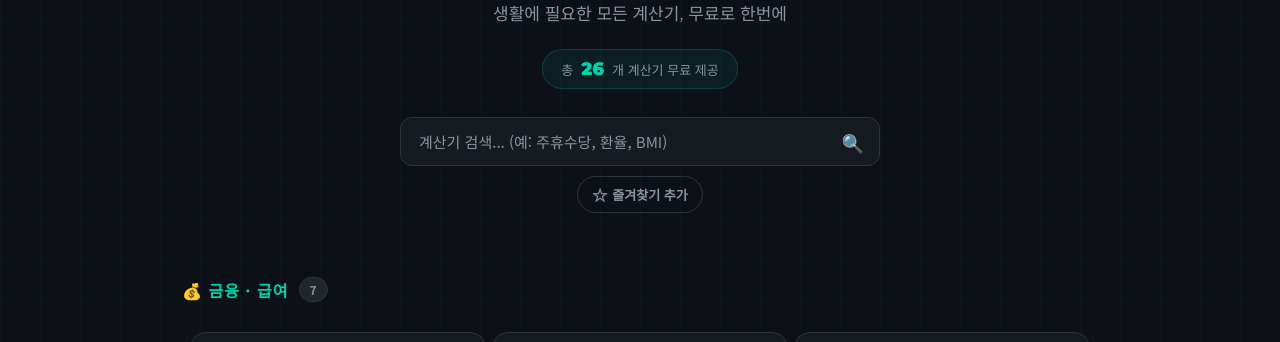
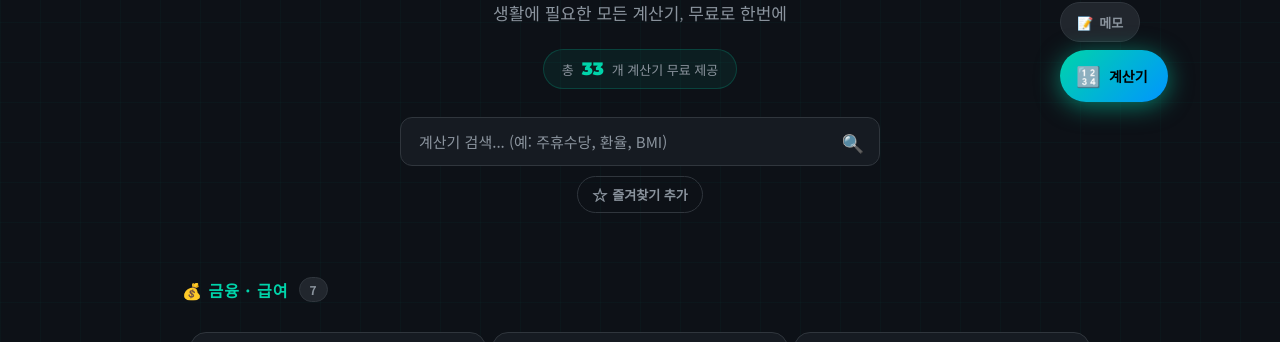
Before and after one commit to kwondawson-cyber/modueCalc, a plain HTML site: page index.html in a window 1280 px wide. Shown: the part 178-520 px from the top of the page. Drawn offline with Linux system fonts and the light colour scheme.

Commit message:
Add files via upload

```diff
--- a/calculator.js
+++ b/calculator.js
@@ -7,8 +7,6 @@
   style.textContent = `
     #calc-fab {
       position: fixed;
-      bottom: 28px;
-      right: 24px;
       height: 52px;
       padding: 0 20px 0 16px;
       background: linear-gradient(135deg, #00d4aa, #0095ff);
@@ -35,8 +33,6 @@
 
     #calc-panel {
       position: fixed;
-      bottom: 96px;
-      right: 24px;
       width: 320px;
       background: #161b22;
       border: 1px solid #30363d;
--- a/common.js
+++ b/common.js
@@ -1,8 +1,8 @@
 // ============================================================
-// common.js v2 — 모두의계산기 공통 기능
-// 홈버튼(🏠HOME) / 즐겨찾기(localStorage) / 메모(localStorage유지) / 관련계산기
+// common.js v3 — 모두의계산기 공통 기능
 // ============================================================
 (function () {
+
   const CALC_LIST = [
     { title: '연봉 실수령액',  path: '/salary',          emoji: '💰' },
     { title: '퇴직금',        path: '/retirement',       emoji: '🏦' },
@@ -42,6 +42,7 @@
   const currentPath = location.pathname.replace(/\/$/, '') || '/';
   const isHome = (currentPath === '/');
 
+  // ── localStorage ──────────────────────────────────────────
   function getFavs() { try { return JSON.parse(localStorage.getItem('ec_favs') || '[]'); } catch(e) { return []; } }
   function saveFavs(a) { try { localStorage.setItem('ec_favs', JSON.stringify(a)); } catch(e) {} }
   function isFav(p) { return getFavs().includes(p); }
@@ -53,34 +54,83 @@
   function getMemo() { try { return localStorage.getItem('ec_memo') || ''; } catch(e) { return ''; } }
   function saveMemo(v) { try { localStorage.setItem('ec_memo', v); } catch(e) {} }
 
-  // ── CSS ──────────────────────────────────────────────────
+  // ── CSS ───────────────────────────────────────────────────
   const S = document.createElement('style');
   S.textContent = `
+
+    /* ── 홈 버튼: 기존 .site-name 완전 override ── */
+    .site-name,
+    .site-name * {
+      all: unset !important;
+    }
     .site-name {
       display: inline-flex !important;
-      flex-direction: column;
-      align-items: center;
-      justify-content: center;
-      gap: 2px;
-      width: 56px; height: 56px;
-      background: rgba(0,212,170,0.08);
-      border: 1px solid rgba(0,212,170,0.3) !important;
-      border-radius: 50%;
-      cursor: pointer;
-      transition: all 0.2s;
-      font-family: 'Noto Sans KR', sans-serif;
+      flex-direction: column !important;
+      align-items: center !important;
+      justify-content: center !important;
+      gap: 2px !important;
+      width: 54px !important;
+      height: 54px !important;
+      background: rgba(0,212,170,0.08) !important;
+      border: 1.5px solid rgba(0,212,170,0.35) !important;
+      border-radius: 50% !important;
+      cursor: pointer !important;
+      transition: all 0.2s !important;
+      font-family: 'Noto Sans KR', sans-serif !important;
+      margin-bottom: 16px !important;
+      text-decoration: none !important;
+    }
+    .site-name:hover {
+      background: rgba(0,212,170,0.18) !important;
+      transform: translateY(-2px) !important;
+    }
+    .site-name .home-emoji {
+      display: block !important;
+      font-size: 20px !important;
+      line-height: 1 !important;
+    }
+    .site-name .home-label {
+      display: block !important;
+      font-size: 8px !important;
+      font-weight: 800 !important;
+      letter-spacing: 1.5px !important;
+      color: #00d4aa !important;
+    }
+
+    /* .nav a 스타일도 홈버튼으로 */
+    .nav {
+      text-align: center !important;
+      margin-bottom: 0 !important;
       padding: 0 !important;
-      font-size: 0 !important;
-      color: transparent !important;
-      -webkit-text-fill-color: transparent !important;
-      text-decoration: none;
-      letter-spacing: 0 !important;
-      opacity: 1 !important;
     }
-    .site-name:hover { background: rgba(0,212,170,0.18); transform: translateY(-2px); }
-    .site-name .home-emoji { font-size: 21px; line-height:1; -webkit-text-fill-color:initial; color:initial; }
-    .site-name .home-label { font-size:9px; font-weight:800; letter-spacing:1.5px; color:#00d4aa; -webkit-text-fill-color:#00d4aa; }
+    .nav a.home-converted {
+      display: inline-flex !important;
+      flex-direction: column !important;
+      align-items: center !important;
+      justify-content: center !important;
+      gap: 2px !important;
+      width: 54px !important;
+      height: 54px !important;
+      background: rgba(0,212,170,0.08) !important;
+      border: 1.5px solid rgba(0,212,170,0.35) !important;
+      border-radius: 50% !important;
+      cursor: pointer !important;
+      text-decoration: none !important;
+      transition: all 0.2s !important;
+      margin-bottom: 16px !important;
+    }
+    .nav a.home-converted:hover {
+      background: rgba(0,212,170,0.18) !important;
+      transform: translateY(-2px) !important;
+    }
+    .nav a.home-converted .home-emoji {
+      display: block; font-size: 20px; line-height: 1;
+    }
+    .nav a.home-converted .home-label {
+      display: block; font-size: 8px; font-weight: 800; letter-spacing: 1.5px; color: #00d4aa;
+    }
 
+    /* ── 즐겨찾기 알약 ── */
     .fav-pill {
       display: inline-flex; align-items: center; gap: 5px;
       border: 1px solid #30363d; border-radius: 30px;
@@ -90,45 +140,133 @@
     }
     .fav-pill:hover { border-color: #ffd700; color: #ffd700; }
     .fav-pill.active { border-color: #ffd700; color: #ffd700; background: rgba(255,215,0,0.08); }
-    .fav-pill .fav-star { font-size:15px; transition:transform 0.2s; }
-    .fav-pill.active .fav-star { transform:scale(1.2); }
+    .fav-pill .fav-star { font-size: 15px; transition: transform 0.2s; }
+    .fav-pill.active .fav-star { transform: scale(1.2); }
 
-    #top-fab-group {
-      position: fixed; top: 18px; right: 18px;
-      z-index: 9990; display: flex; flex-direction: column; gap: 7px; align-items: flex-end;
+    /* ── 우측 사이드 패널 (데스크탑: 계산기 카드 오른쪽 옆) ── */
+    #side-fab-group {
+      position: fixed;
+      /* 컨테이너(max 800px) 오른쪽 바깥에 배치 */
+      left: calc(50% + 420px);
+      top: 180px;
+      z-index: 9990;
+      display: flex;
+      flex-direction: column;
+      gap: 8px;
+      align-items: flex-start;
+    }
+
+    /* 좁은 화면에선 우하단으로 */
+    @media (max-width: 1120px) {
+      #side-fab-group {
+        left: auto;
+        right: 16px;
+        top: auto;
+        bottom: 20px;
+        align-items: flex-end;
+      }
+    }
+
+    .side-fab-pill {
+      display: inline-flex;
+      align-items: center;
+      gap: 6px;
+      height: 40px;
+      padding: 0 16px;
+      border-radius: 30px;
+      font-size: 13px;
+      font-weight: 700;
+      font-family: 'Noto Sans KR', sans-serif;
+      cursor: pointer;
+      transition: all 0.2s;
+      white-space: nowrap;
     }
     #memo-fab-pill {
-      display: inline-flex; align-items: center; gap: 6px;
-      height: 38px; padding: 0 14px; border-radius: 30px;
-      font-size: 13px; font-weight: 700; font-family: 'Noto Sans KR', sans-serif;
-      cursor: pointer; transition: all 0.2s; white-space: nowrap;
-      background: #21262d; border: 1px solid #30363d; color: #8b949e;
+      background: #21262d;
+      border: 1px solid #30363d;
+      color: #8b949e;
     }
     #memo-fab-pill:hover { background: #30363d; color: #e6edf3; }
-    #memo-fab-pill.open { background: rgba(0,212,170,0.1); border-color: rgba(0,212,170,0.4); color: #00d4aa; }
+    #memo-fab-pill.open {
+      background: rgba(0,212,170,0.1);
+      border-color: rgba(0,212,170,0.4);
+      color: #00d4aa;
+    }
 
+    /* ── 메모 패널 ── */
     #memo-panel {
-      position: fixed; top: 64px; right: 18px; width: 268px;
-      background: #161b22; border: 1px solid #30363d; border-radius: 16px;
-      padding: 14px; z-index: 9989; display: none;
+      position: fixed;
+      left: calc(50% + 420px);
+      top: 228px;
+      width: 220px;
+      background: #161b22;
+      border: 1px solid #30363d;
+      border-radius: 14px;
+      padding: 12px;
+      z-index: 9989;
+      display: none;
       box-shadow: 0 8px 32px rgba(0,0,0,0.5);
     }
     #memo-panel.open { display: block; }
+    @media (max-width: 1120px) {
+      #memo-panel {
+        left: auto;
+        right: 16px;
+        top: auto;
+        bottom: 68px;
+        width: 260px;
+      }
+    }
     .memo-hdr { display:flex; justify-content:space-between; align-items:center; margin-bottom:8px; }
     .memo-hdr-title { font-size:11px; font-weight:700; color:#8b949e; }
-    .memo-clear-btn { font-size:11px; color:#484f58; cursor:pointer; background:none; border:none; font-family:inherit; padding:2px 6px; border-radius:4px; }
+    .memo-clear-btn { font-size:11px; color:#484f58; cursor:pointer; background:none; border:none; font-family:inherit; }
     .memo-clear-btn:hover { color:#ff6b6b; }
     #memo-textarea {
-      width:100%; height:165px; background:#0d1117; border:1px solid #30363d;
-      border-radius:10px; padding:10px; color:#e6edf3; font-size:13px;
+      width:100%; height:200px; background:#0d1117; border:1px solid #30363d;
+      border-radius:8px; padding:10px; color:#e6edf3; font-size:12px;
       font-family:'Noto Sans KR',sans-serif; line-height:1.7; resize:none; outline:none;
     }
     #memo-textarea:focus { border-color:rgba(0,212,170,0.35); }
     .memo-hint { font-size:10px; color:#484f58; margin-top:5px; text-align:right; }
 
-    #calc-fab { position:fixed !important; top:64px !important; right:18px !important; bottom:auto !important; }
-    #calc-panel { top:110px !important; right:18px !important; bottom:auto !important; }
+    /* ── calc-fab: 메모 버튼 아래에 배치 ── */
+    #calc-fab {
+      position: fixed !important;
+      left: calc(50% + 420px) !important;
+      top: 228px !important;
+      right: auto !important;
+      bottom: auto !important;
+    }
+    #calc-panel {
+      position: fixed !important;
+      left: calc(50% + 420px) !important;
+      top: 276px !important;
+      right: auto !important;
+      bottom: auto !important;
+      width: 300px !important;
+    }
+    @media (max-width: 1120px) {
+      #calc-fab {
+        left: auto !important;
+        right: 16px !important;
+        top: auto !important;
+        bottom: 68px !important;
+      }
+      #calc-panel {
+        left: auto !important;
+        right: 16px !important;
+        top: auto !important;
+        bottom: 116px !important;
+        width: 320px !important;
+      }
+    }
+    @media (max-width: 480px) {
+      #calc-fab { right: 12px !important; }
+      #calc-panel { right: 0 !important; width: 100vw !important; border-radius: 20px 20px 0 0 !important; }
+      #memo-panel { right: 12px; width: calc(100vw - 24px); }
+    }
 
+    /* ── 관련 계산기 ── */
     .related-section { max-width:640px; margin:0 auto 28px; padding:0 20px; }
     .related-title { font-size:12px; font-weight:700; color:#8b949e; letter-spacing:1px; margin-bottom:10px; text-align:center; }
     .related-grid { display:grid; grid-template-columns:repeat(4,1fr); gap:8px; }
@@ -140,46 +278,53 @@
     }
     .related-card:hover { border-color:rgba(0,212,170,0.4); color:#e6edf3; transform:translateY(-2px); }
     .related-card .rc-emoji { font-size:18px; }
+    @media (max-width:600px) { .related-grid{grid-template-columns:repeat(3,1fr)} }
 
-    #common-toast {
+    /* ── 토스트 ── */
+    #ec-toast {
       position:fixed; bottom:24px; left:50%;
       transform:translateX(-50%) translateY(20px);
       background:#161b22; border:1px solid rgba(0,212,170,0.4);
       color:#e6edf3; padding:10px 18px; border-radius:30px;
       font-size:13px; font-weight:600; opacity:0; transition:all 0.3s;
-      pointer-events:none; z-index:99999;
-      font-family:'Noto Sans KR',sans-serif; white-space:nowrap;
+      pointer-events:none; z-index:99999; font-family:'Noto Sans KR',sans-serif; white-space:nowrap;
     }
-    #common-toast.show { opacity:1; transform:translateX(-50%) translateY(0); }
-
-    @media(max-width:600px){
-      .related-grid{grid-template-columns:repeat(3,1fr)}
-      #top-fab-group{top:10px;right:10px}
-      #memo-panel{right:10px;width:calc(100vw - 20px);top:56px}
-      #calc-fab{top:56px !important;right:10px !important}
-      #calc-panel{top:102px !important;right:10px !important;width:calc(100vw - 20px) !important}
-    }
+    #ec-toast.show { opacity:1; transform:translateX(-50%) translateY(0); }
   `;
   document.head.appendChild(S);
 
   // ── 토스트 ──────────────────────────────────────────────
   const toast = document.createElement('div');
-  toast.id = 'common-toast';
+  toast.id = 'ec-toast';
   document.body.appendChild(toast);
   let toastT;
-  function showToast(msg, ms = 2600) {
+  function showToast(msg, ms) {
     toast.textContent = msg;
     toast.classList.add('show');
     clearTimeout(toastT);
-    toastT = setTimeout(() => toast.classList.remove('show'), ms);
+    toastT = setTimeout(() => toast.classList.remove('show'), ms || 2600);
   }
 
-  // ── 홈 버튼 ─────────────────────────────────────────────
+  // ── 홈 버튼 강화 ─────────────────────────────────────────
+  // 케이스1: .site-name div 방식 (salary 등 26개)
+  // 케이스2: .nav a 방식 (age, weekly_holiday 등)
   function enhanceHomeBtn() {
-    const el = document.querySelector('.site-name');
-    if (!el) return;
-    el.innerHTML = '<span class="home-emoji">🏠</span><span class="home-label">HOME</span>';
-    el.onclick = () => { location.href = '/'; };
+    // 케이스1: .site-name
+    const siteNameEl = document.querySelector('.site-name');
+    if (siteNameEl) {
+      siteNameEl.innerHTML = '<span class="home-emoji">🏠</span><span class="home-label">HOME</span>';
+      siteNameEl.style.cssText = ''; // 인라인 스타일 초기화
+      siteNameEl.onclick = () => { location.href = '/'; };
+      siteNameEl.setAttribute('role', 'button');
+    }
+
+    // 케이스2: .nav a
+    const navLink = document.querySelector('.nav a');
+    if (navLink && !navLink.classList.contains('home-converted')) {
+      navLink.innerHTML = '<span class="home-emoji">🏠</span><span class="home-label">HOME</span>';
+      navLink.classList.add('home-converted');
+      navLink.href = '/';
+    }
   }
 
   // ── 즐겨찾기 버튼 ───────────────────────────────────────
@@ -201,33 +346,40 @@
     header.appendChild(btn);
   }
 
-  // ── 메모 ─────────────────────────────────────────────────
-  function injectMemo() {
-    let grp = document.getElementById('top-fab-group');
-    if (!grp) { grp = document.createElement('div'); grp.id = 'top-fab-group'; document.body.appendChild(grp); }
+  // ── 사이드 패널 (메모 + calc-fab 감싸는 그룹) ───────────
+  function injectSidePanel() {
+    // 그룹 컨테이너
+    const grp = document.createElement('div');
+    grp.id = 'side-fab-group';
 
-    const pill = document.createElement('button');
-    pill.id = 'memo-fab-pill';
-    pill.innerHTML = '📝 <span id="memo-fab-lbl">메모</span>';
-    grp.appendChild(pill);
+    // 메모 알약
+    const memoPill = document.createElement('button');
+    memoPill.id = 'memo-fab-pill';
+    memoPill.className = 'side-fab-pill';
+    memoPill.innerHTML = '📝 <span id="memo-fab-lbl">메모</span>';
+    grp.appendChild(memoPill);
 
+    document.body.appendChild(grp);
+
+    // 메모 패널
     const panel = document.createElement('div');
     panel.id = 'memo-panel';
     panel.innerHTML = `
       <div class="memo-hdr">
-        <span class="memo-hdr-title">📝 메모 (페이지 이동해도 유지)</span>
+        <span class="memo-hdr-title">📝 메모 (이동해도 유지)</span>
         <button class="memo-clear-btn" id="memo-clear">지우기</button>
       </div>
       <textarea id="memo-textarea" placeholder="여기에 메모하세요 (저장안됨)"></textarea>
-      <div class="memo-hint">브라우저 탭 닫으면 삭제됩니다</div>`;
+      <div class="memo-hint">브라우저 탭 닫으면 삭제</div>`;
     document.body.appendChild(panel);
 
+    // localStorage 복원
     const saved = getMemo();
     if (saved) document.getElementById('memo-textarea').value = saved;
 
-    pill.addEventListener('click', () => {
+    memoPill.addEventListener('click', () => {
       const open = panel.classList.toggle('open');
-      pill.classList.toggle('open', open);
+      memoPill.classList.toggle('open', open);
       document.getElementById('memo-fab-lbl').textContent = open ? '닫기' : '메모';
       if (open) document.getElementById('memo-textarea').focus();
     });
@@ -237,37 +389,47 @@
     });
   }
 
-  // calc-fab 위치 패치
+  // ── calc-fab 위치 조정 (calculator.js 로드 뒤) ───────────
+  // side-fab-group 아래쪽에 calc-fab 이동
   function patchCalcFab() {
     function tryIt() {
       const fab = document.getElementById('calc-fab');
-      if (!fab) return setTimeout(tryIt, 250);
-      const pill = document.getElementById('memo-fab-pill');
-      const top = pill ? (pill.getBoundingClientRect().bottom + window.scrollY + 8) : 64;
-      fab.style.cssText += `;position:fixed!important;top:${Math.round(top)}px!important;right:18px!important;bottom:auto!important`;
+      if (!fab) return setTimeout(tryIt, 300);
+      // side-fab-group에 이동
+      const grp = document.getElementById('side-fab-group');
+      if (grp) {
+        // grp는 fixed이므로 fab도 grp 안에 넣으면 위치가 틀림
+        // 대신 CSS로만 제어 (이미 CSS에서 처리)
+        // fab 라벨 텍스트를 짧게
+        const lbl = fab.querySelector('.fab-label');
+        if (lbl) lbl.textContent = '계산기';
+      }
     }
     setTimeout(tryIt, 400);
   }
 
-  // ── 관련 계산기 ────────────────────────────────────────
+  // ── 관련 계산기 ─────────────────────────────────────────
   function injectRelated() {
     if (isHome) return;
     const popular = ['/salary','/age','/weekly_holiday','/retirement','/loan','/bmi','/exchange','/unemployment','/area_converter','/pension','/calorie','/blood_pressure','/acquisition','/income_tax'];
     const others = CALC_LIST.filter(c => c.path !== currentPath);
-    const sorted = [...others].sort((a,b)=>(popular.indexOf(a.path)+1||99)-(popular.indexOf(b.path)+1||99));
-    const related = sorted.slice(0,4);
+    const sorted = [...others].sort((a,b) =>
+      ((popular.indexOf(a.path)+1) || 99) - ((popular.indexOf(b.path)+1) || 99)
+    );
+    const related = sorted.slice(0, 4);
     const sec = document.createElement('div');
     sec.className = 'related-section';
     sec.innerHTML = `<div class="related-title">다른 계산기 보기</div><div class="related-grid">${related.map(c=>`<a href="${c.path}" class="related-card"><span class="rc-emoji">${c.emoji}</span><span>${c.title}</span></a>`).join('')}</div>`;
-    const shareSection = document.querySelector('.share-section');
-    if (shareSection) shareSection.before(sec);
+    const share = document.querySelector('.share-section');
+    if (share) share.before(sec);
     else (document.querySelector('.container')||document.body).appendChild(sec);
   }
 
+  // ── 초기화 ────────────────────────────────────────────────
   function init() {
     enhanceHomeBtn();
     injectFavBtn();
-    injectMemo();
+    injectSidePanel();
     patchCalcFab();
     injectRelated();
   }
--- a/index.html
+++ b/index.html
@@ -5,7 +5,7 @@
   <meta name="viewport" content="width=device-width, initial-scale=1.0" />
   <title>모두의계산기 | 무료 계산기 모음</title>
   <meta name="naver-site-verification" content="82ae9d4234997a93590385e408dc1119dfe6f61f" />
-  <meta name="description" content="연봉 실수령액, 만 나이, 주휴수당, 주식수익률, 환율 등 생활에 필요한 모든 계산기를 무료로 제공합니다." />
+  <meta name="description" content="연봉 실수령액, 만 나이, 주휴수당, 환율, 국민연금, 칼로리 등 33가지 무료 계산기를 제공합니다." />
   <script async src="https://pagead2.googlesyndication.com/pagead/js/adsbygoogle.js?client=ca-pub-6079812618767597" crossorigin="anonymous"></script>
   <link href="https://fonts.googleapis.com/css2?family=Noto+Sans+KR:wght@300;400;500;700;900&family=Montserrat:wght@700;900&display=swap" rel="stylesheet" />
   <style>
@@ -70,7 +70,7 @@
     <div class="logo">Everycalc · everycalc.kr</div>
     <h1>모두의계산기</h1>
     <p>생활에 필요한 모든 계산기, 무료로 한번에</p>
-    <div class="count-badge">총 <strong>26</strong>개 계산기 무료 제공</div>
+    <div class="count-badge">총 <strong>33</strong>개 계산기 무료 제공</div>
     <div class="search-wrap">
       <input type="text" id="searchInput" placeholder="계산기 검색... (예: 주휴수당, 환율, BMI)" oninput="filterCalcs()" />
       <span class="search-icon">🔍</span>
```
